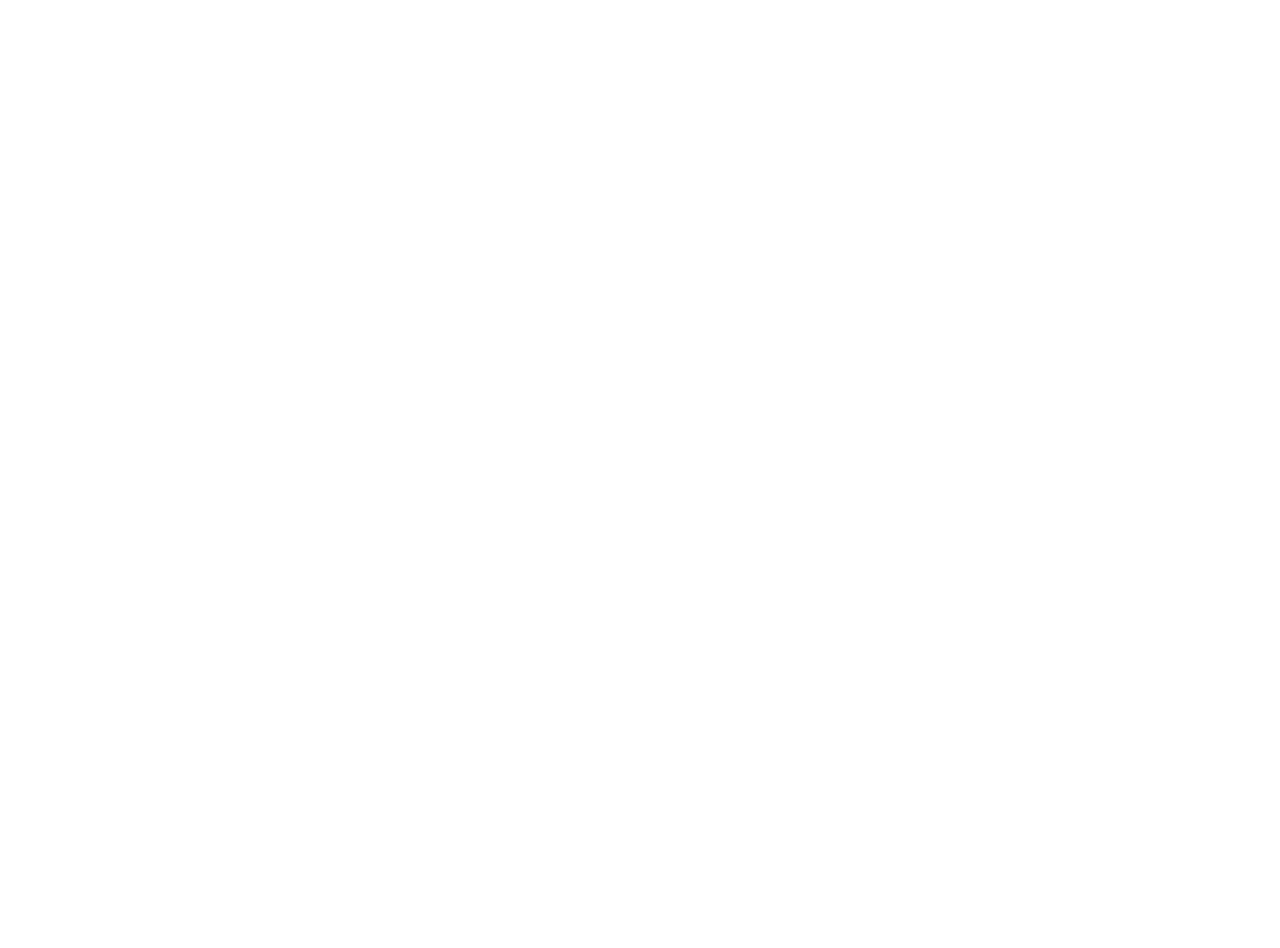
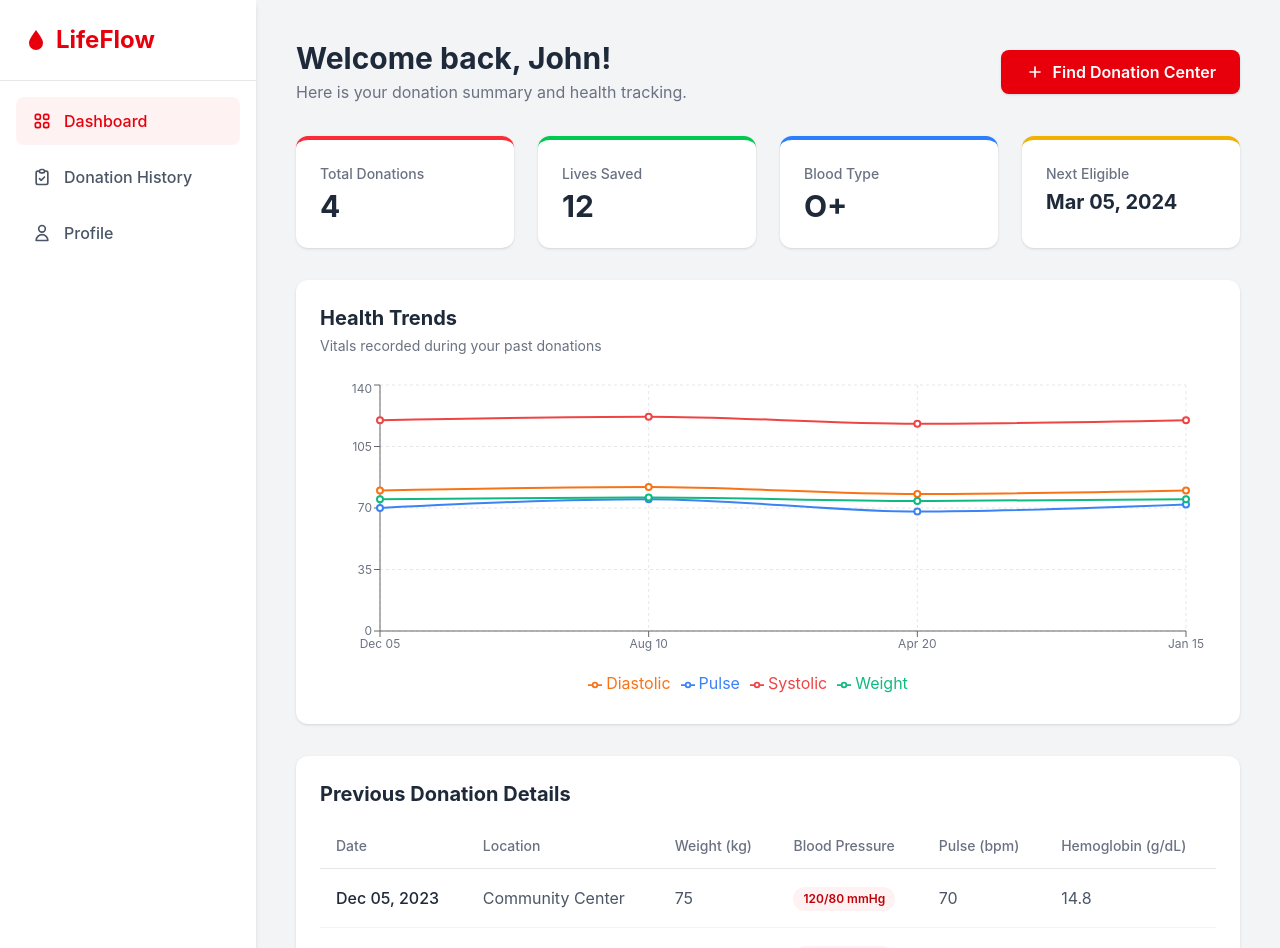
Before and after one commit to Abhijith314/blood_donation, a React (Vite) app: page /dashboard in a window 1280 px wide. Before the commit this address had no page. Shown: the top 948 px of the page. Before the commit the page ends 800 px from the top, so only its background shows below. Built offline with nearby package versions, Linux system fonts and the light colour scheme.

Commit message:
Create: User dashboard

```diff
--- a/package.json
+++ b/package.json
@@ -14,6 +14,7 @@
     "react": "^19.2.6",
     "react-dom": "^19.2.6",
     "react-router-dom": "^7.18.0",
+    "recharts": "^3.8.1",
     "tailwindcss": "^4.3.0"
   },
   "devDependencies": {
--- a/src/App.jsx
+++ b/src/App.jsx
@@ -3,6 +3,7 @@
 import LoginPage from './pages/auth/LoginPage';
 import RegistrationPage from './pages/auth/RegisterPage';
 import WelcomePage from './pages/WelcomePage';
+import UserDashboard from './pages/dashboard/UserDashboard';
 
 const App = () => {
   return (
@@ -12,6 +13,7 @@
           <Route path="/" element={<WelcomePage />} />
           <Route path="/login" element={<LoginPage />} />
           <Route path="/register" element={<RegistrationPage />} />
+          <Route path="/dashboard" element={<UserDashboard />} />
         </Routes>
       </div>
     </Router>
--- /dev/null
+++ b/src/pages/dashboard/UserDashboard.jsx
@@ -0,0 +1,177 @@
+import React, { useState } from 'react';
+import { LineChart, Line, XAxis, YAxis, CartesianGrid, Tooltip, Legend, ResponsiveContainer } from 'recharts';
+
+const UserDashboard = () => {
+  // Mock User Data
+  const user = {
+    name: 'John Doe',
+    bloodType: 'O+',
+    age: 28,
+    gender: 'Male',
+    city: 'New York',
+    totalDonations: 4,
+    livesSaved: 12, // 1 donation = 3 lives
+    lastDonation: 'Dec 05, 2023',
+    nextEligible: 'Mar 05, 2024',
+  };
+
+  // Mock Donation History with Health Parameters
+  const donationHistory = [
+    { id: 1, date: 'Jan 15, 2023', weight: 75, systolic: 120, diastolic: 80, pulse: 72, hemoglobin: 14.5, location: 'Central Blood Bank' },
+    { id: 2, date: 'Apr 20, 2023', weight: 74, systolic: 118, diastolic: 78, pulse: 68, hemoglobin: 15.0, location: 'Red Cross Drive' },
+    { id: 3, date: 'Aug 10, 2023', weight: 76, systolic: 122, diastolic: 82, pulse: 75, hemoglobin: 14.2, location: 'City Hospital' },
+    { id: 4, date: 'Dec 05, 2023', weight: 75, systolic: 120, diastolic: 80, pulse: 70, hemoglobin: 14.8, location: 'Community Center' },
+  ];
+
+  // Reverse data for the chart so dates read left to right (oldest to newest)
+  const chartData = [...donationHistory].reverse().map(d => ({
+    date: d.date.split(',')[0], // "Jan 15"
+    Systolic: d.systolic,
+    Diastolic: d.diastolic,
+    Pulse: d.pulse,
+    Weight: d.weight,
+  }));
+
+  const [activeTab, setActiveTab] = useState('overview');
+
+  return (
+    <div className="min-h-screen bg-gray-100 flex flex-col md:flex-row">
+
+      {/* Sidebar Navigation */}
+      <aside className="md:w-64 bg-white shadow-md shrink-0">
+        <div className="p-6 border-b border-gray-200">
+          <div className="flex items-center gap-2 text-2xl font-bold text-red-600">
+            <svg className="w-6 h-6" viewBox="0 0 24 24" fill="currentColor"><path d="M12 2C7.5 8 5 12 5 15a7 7 0 0 0 14 0c0-3-2.5-7-7-13z"/></svg>
+            LifeFlow
+          </div>
+        </div>
+        <nav className="p-4 space-y-2">
+          <button
+            onClick={() => setActiveTab('overview')}
+            className={`w-full flex items-center gap-3 px-4 py-3 rounded-lg text-left font-medium transition ${activeTab === 'overview' ? 'bg-red-50 text-red-600' : 'text-gray-600 hover:bg-gray-50'}`}
+          >
+            <svg className="w-5 h-5" fill="none" stroke="currentColor" viewBox="0 0 24 24"><path strokeLinecap="round" strokeLinejoin="round" strokeWidth="2" d="M4 6a2 2 0 012-2h2a2 2 0 012 2v2a2 2 0 01-2 2H6a2 2 0 01-2-2V6zM14 6a2 2 0 012-2h2a2 2 0 012 2v2a2 2 0 01-2 2h-2a2 2 0 01-2-2V6zM4 16a2 2 0 012-2h2a2 2 0 012 2v2a2 2 0 01-2 2H6a2 2 0 01-2-2v-2zM14 16a2 2 0 012-2h2a2 2 0 012 2v2a2 2 0 01-2 2h-2a2 2 0 01-2-2v-2z" /></svg>
+            Dashboard
+          </button>
+          <button
+            onClick={() => setActiveTab('history')}
+            className={`w-full flex items-center gap-3 px-4 py-3 rounded-lg text-left font-medium transition ${activeTab === 'history' ? 'bg-red-50 text-red-600' : 'text-gray-600 hover:bg-gray-50'}`}
+          >
+            <svg className="w-5 h-5" fill="none" stroke="currentColor" viewBox="0 0 24 24"><path strokeLinecap="round" strokeLinejoin="round" strokeWidth="2" d="M9 5H7a2 2 0 00-2 2v12a2 2 0 002 2h10a2 2 0 002-2V7a2 2 0 00-2-2h-2M9 5a2 2 0 002 2h2a2 2 0 002-2M9 5a2 2 0 012-2h2a2 2 0 012 2m-6 9l2 2 4-4" /></svg>
+            Donation History
+          </button>
+          <button
+            onClick={() => setActiveTab('profile')}
+            className={`w-full flex items-center gap-3 px-4 py-3 rounded-lg text-left font-medium transition ${activeTab === 'profile' ? 'bg-red-50 text-red-600' : 'text-gray-600 hover:bg-gray-50'}`}
+          >
+            <svg className="w-5 h-5" fill="none" stroke="currentColor" viewBox="0 0 24 24"><path strokeLinecap="round" strokeLinejoin="round" strokeWidth="2" d="M16 7a4 4 0 11-8 0 4 4 0 018 0zM12 14a7 7 0 00-7 7h14a7 7 0 00-7-7z" /></svg>
+            Profile
+          </button>
+        </nav>
+      </aside>
+
+      {/* Main Content Area */}
+      <main className="flex-1 p-6 md:p-10 overflow-y-auto">
+
+        {/* Header */}
+        <div className="flex flex-col md:flex-row justify-between md:items-center mb-8 gap-4">
+          <div>
+            <h1 className="text-3xl font-bold text-gray-800">Welcome back, {user.name.split(' ')[0]}!</h1>
+            <p className="text-gray-500 mt-1">Here is your donation summary and health tracking.</p>
+          </div>
+          <button className="bg-red-600 text-white px-6 py-2.5 rounded-lg font-semibold hover:bg-red-700 transition shadow-sm flex items-center justify-center gap-2">
+            <svg className="w-5 h-5" fill="none" stroke="currentColor" viewBox="0 0 24 24"><path strokeLinecap="round" strokeLinejoin="round" strokeWidth="2" d="M12 6v6m0 0v6m0-6h6m-6 0H6" /></svg>
+            Find Donation Center
+          </button>
+        </div>
+
+        {/* Quick Stats Cards */}
+        <div className="grid grid-cols-1 sm:grid-cols-2 lg:grid-cols-4 gap-6 mb-8">
+          <div className="bg-white rounded-xl shadow-sm p-6 border-t-4 border-red-500">
+            <p className="text-gray-500 text-sm font-medium mb-1">Total Donations</p>
+            <p className="text-3xl font-bold text-gray-800">{user.totalDonations}</p>
+          </div>
+          <div className="bg-white rounded-xl shadow-sm p-6 border-t-4 border-green-500">
+            <p className="text-gray-500 text-sm font-medium mb-1">Lives Saved</p>
+            <p className="text-3xl font-bold text-gray-800">{user.livesSaved}</p>
+          </div>
+          <div className="bg-white rounded-xl shadow-sm p-6 border-t-4 border-blue-500">
+            <p className="text-gray-500 text-sm font-medium mb-1">Blood Type</p>
+            <p className="text-3xl font-bold text-gray-800">{user.bloodType}</p>
+          </div>
+          <div className="bg-white rounded-xl shadow-sm p-6 border-t-4 border-yellow-500">
+            <p className="text-gray-500 text-sm font-medium mb-1">Next Eligible</p>
+            <p className="text-xl font-bold text-gray-800 mt-1">{user.nextEligible}</p>
+          </div>
+        </div>
+
+        {/* Health Parameters Chart */}
+        <div className="bg-white rounded-xl shadow-sm p-6 mb-8">
+          <h2 className="text-xl font-bold text-gray-800 mb-1">Health Trends</h2>
+          <p className="text-sm text-gray-500 mb-6">Vitals recorded during your past donations</p>
+
+          {/* Recharts Implementation */}
+          <div className="w-full h-80">
+            <ResponsiveContainer width="100%" height="100%">
+              <LineChart
+                data={chartData}
+                margin={{
+                  top: 5,
+                  right: 30,
+                  left: 0,
+                  bottom: 5,
+                }}
+              >
+                <CartesianGrid strokeDasharray="3 3" stroke="#e5e7eb" />
+                <XAxis dataKey="date" tick={{ fill: '#6b7280', fontSize: 12 }} />
+                <YAxis tick={{ fill: '#6b7280', fontSize: 12 }} />
+                <Tooltip contentStyle={{ backgroundColor: '#fff', border: '1px solid #e5e7eb', borderRadius: '0.5rem' }} />
+                <Legend wrapperStyle={{ paddingTop: '10px' }} />
+                <Line type="monotone" dataKey="Systolic" stroke="#ef4444" strokeWidth={2} activeDot={{ r: 6 }} />
+                <Line type="monotone" dataKey="Diastolic" stroke="#f97316" strokeWidth={2} activeDot={{ r: 6 }} />
+                <Line type="monotone" dataKey="Pulse" stroke="#3b82f6" strokeWidth={2} activeDot={{ r: 6 }} />
+                <Line type="monotone" dataKey="Weight" stroke="#10b981" strokeWidth={2} activeDot={{ r: 6 }} />
+              </LineChart>
+            </ResponsiveContainer>
+          </div>
+        </div>
+
+        {/* Donation History Table */}
+        <div className="bg-white rounded-xl shadow-sm p-6 overflow-x-auto">
+          <h2 className="text-xl font-bold text-gray-800 mb-4">Previous Donation Details</h2>
+          <table className="w-full text-left border-collapse min-w-200">
+            <thead>
+              <tr className="border-b border-gray-200 text-gray-500 text-sm">
+                <th className="py-3 px-4 font-medium">Date</th>
+                <th className="py-3 px-4 font-medium">Location</th>
+                <th className="py-3 px-4 font-medium">Weight (kg)</th>
+                <th className="py-3 px-4 font-medium">Blood Pressure</th>
+                <th className="py-3 px-4 font-medium">Pulse (bpm)</th>
+                <th className="py-3 px-4 font-medium">Hemoglobin (g/dL)</th>
+              </tr>
+            </thead>
+            <tbody>
+              {[...donationHistory].reverse().map((donation) => (
+                <tr key={donation.id} className="border-b border-gray-100 hover:bg-gray-50 transition">
+                  <td className="py-4 px-4 text-gray-800 font-medium">{donation.date}</td>
+                  <td className="py-4 px-4 text-gray-600">{donation.location}</td>
+                  <td className="py-4 px-4 text-gray-600">{donation.weight}</td>
+                  <td className="py-4 px-4 text-gray-600">
+                    <span className="inline-flex items-center justify-center bg-red-50 text-red-700 px-2.5 py-1 rounded-full text-xs font-semibold">
+                      {donation.systolic}/{donation.diastolic} mmHg
+                    </span>
+                  </td>
+                  <td className="py-4 px-4 text-gray-600">{donation.pulse}</td>
+                  <td className="py-4 px-4 text-gray-600">{donation.hemoglobin}</td>
+                </tr>
+              ))}
+            </tbody>
+          </table>
+        </div>
+
+      </main>
+    </div>
+  );
+};
+
+export default UserDashboard;
```
Also changed, not shown: 1 other file (tests, documents, lock files or other folders).
